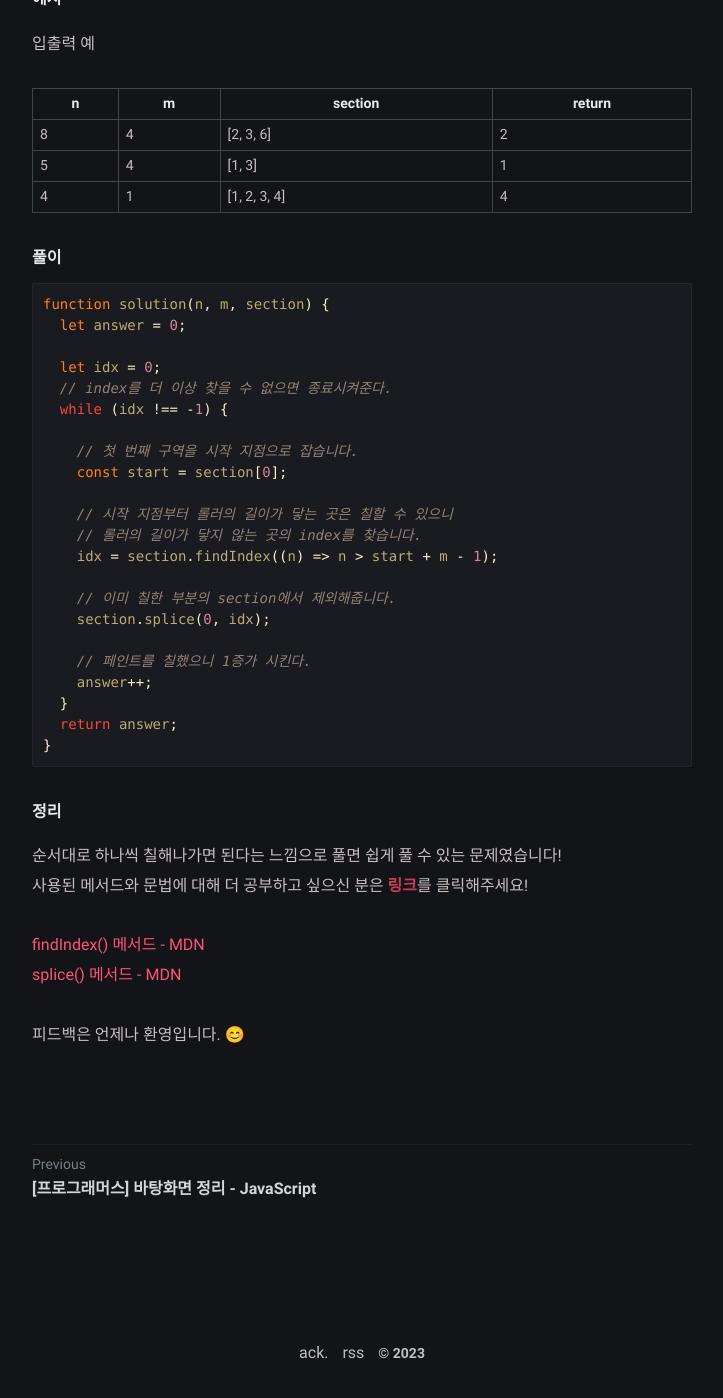
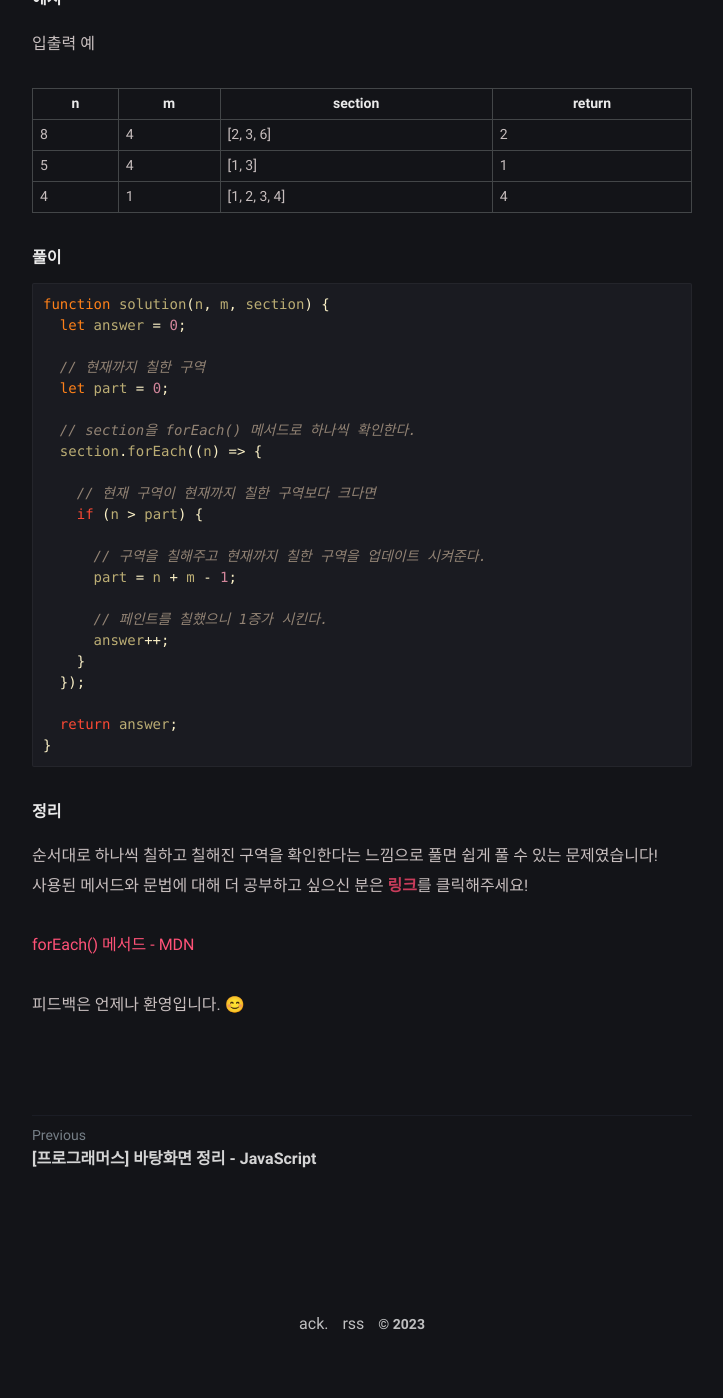
Before and after one commit to LeeJams/LeeJams.github.io, a Jekyll site: the page built from _posts/programmers/2023-03-06-덧칠하기.md, in a window 1280 px wide and 1400 px high, scrolled down 1590 px. Shown: the whole window, without its empty margins (278-1001 px from the left). Built offline with Jekyll 4.4.1, drawn with Linux system fonts in a browser that asks for light colours; comment, search, counter and statistics services are not loaded; after the commit the page ends 2960 px from its top, so only the background shows below that.

Commit message:
더 좋은 풀이

````diff
--- a/_posts/programmers/2023-03-06-덧칠하기.md
+++ b/_posts/programmers/2023-03-06-덧칠하기.md
@@ -51,33 +51,32 @@ category: ["프로그래머스"]
 function solution(n, m, section) {
   let answer = 0;
 
-  let idx = 0;
-  // index를 더 이상 찾을 수 없으면 종료시켜준다.
-  while (idx !== -1) {
+  // 현재까지 칠한 구역
+  let part = 0;
 
-    // 첫 번째 구역을 시작 지점으로 잡습니다.
-    const start = section[0];
+  // section을 forEach() 메서드로 하나씩 확인한다.
+  section.forEach((n) => {
 
-    // 시작 지점부터 롤러의 길이가 닿는 곳은 칠할 수 있으니
-    // 롤러의 길이가 닿지 않는 곳의 index를 찾습니다.
-    idx = section.findIndex((n) => n > start + m - 1);
+    // 현재 구역이 현재까지 칠한 구역보다 크다면
+    if (n > part) {
 
-    // 이미 칠한 부분의 section에서 제외해줍니다.
-    section.splice(0, idx);
+      // 구역을 칠해주고 현재까지 칠한 구역을 업데이트 시켜준다.
+      part = n + m - 1;
 
-    // 페인트를 칠했으니 1증가 시킨다.
-    answer++;
-  }
+      // 페인트를 칠했으니 1증가 시킨다.
+      answer++;
+    }
+  });
+
   return answer;
 }
 ```
 
 ##### 정리
 
-순서대로 하나씩 칠해나가면 된다는 느낌으로 풀면 쉽게 풀 수 있는 문제였습니다!<br/>
+순서대로 하나씩 칠하고 칠해진 구역을 확인한다는 느낌으로 풀면 쉽게 풀 수 있는 문제였습니다!<br/>
 사용된 메서드와 문법에 대해 더 공부하고 싶으신 분은 **링크**를 클릭해주세요!
 
-[findIndex() 메서드 - MDN](https://developer.mozilla.org/ko/docs/Web/JavaScript/Reference/Global_Objects/Array/findIndex){:target="\_blank"}<br />
-[splice() 메서드 - MDN](https://developer.mozilla.org/ko/docs/Web/JavaScript/Reference/Global_Objects/Array/splice){:target="\_blank"}<br />
+[forEach() 메서드 - MDN](https://developer.mozilla.org/ko/docs/Web/JavaScript/Reference/Global_Objects/Array/forEach){:target="\_blank"}
 
 피드백은 언제나 환영입니다. 😊
````
